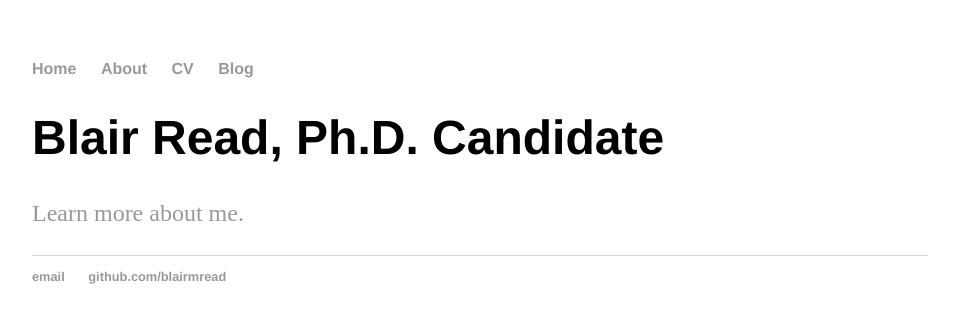
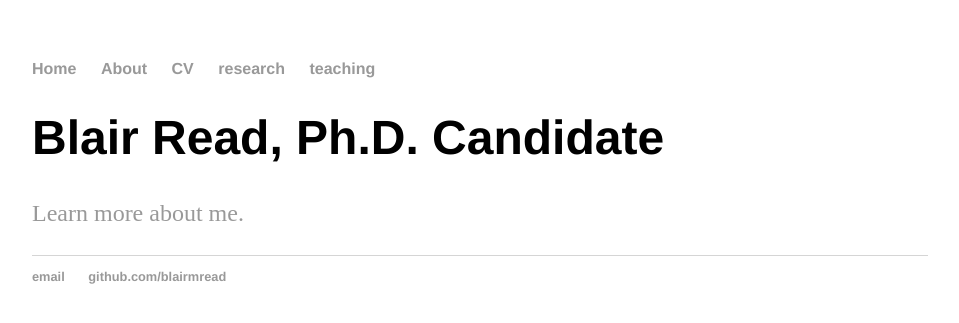
Before and after one commit to blairmread/blairmread.github.io, a Jekyll site: the page built from index.html, in a window 1280 px wide. Shown: the top 323 px of the page, without its empty margins (160-1119 px from the left). Built offline with Jekyll 4.4.1, drawn with Linux system fonts in a browser that asks for light colours.

Commit message:
Update default.html

```diff
--- a/_layouts/default.html
+++ b/_layouts/default.html
@@ -11,7 +11,8 @@
 	        		<li><a href="/">Home</a></li>
 		        	<li><a href="/about">About</a></li>
 	        		<li><a href="/cv">CV</a></li>
-	        		<li><a href="/research">Blog</a></li>
+	        		<li><a href="/research">research</a></li>
+				<li><a href="/teaching">teaching</a></li>
 	    		</ul>
 			</nav>
 			<div class="container">
```
